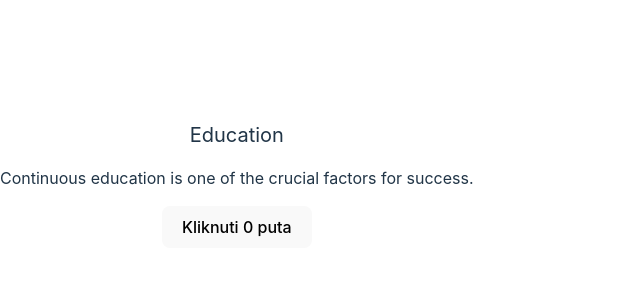
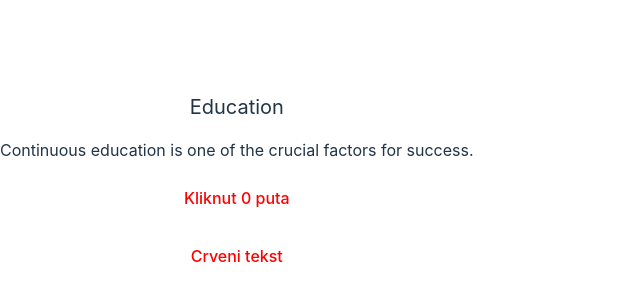
Before and after one commit to dsmintic/edu_react, a React (Vite) app in the folder my-app/: page / in a window 1280 px wide. Shown: the part 216-516 px from the top of the page, without its empty margins (0-640 px from the left). Built offline with nearby package versions, Linux system fonts and the light colour scheme.

Commit message:
component within component

```diff
--- a/my-app/src/App.tsx
+++ b/my-app/src/App.tsx
@@ -1,7 +1,7 @@
-import { useState } from "react";
-import reactLogo from "./assets/react.svg";
-import viteLogo from "/vite.svg";
 import "./App.css";
+import Title from "./components/Title";
+import Counter from "./components/Counter";
+import Button from "./components/Button";
 
 export default function App() {
   const title = "Education";
@@ -10,24 +10,7 @@ export default function App() {
       <Title title={title} />
       <span>Continuous education is one of the crucial factors for success.</span>
       <Counter />
+      <Button content="Crveni tekst"/>
     </div>
   );
 }
-
-interface TitleProps {
-  title: string;
-}
-
-function Title({ title }: TitleProps) {
-  return <span style={{ fontSize: 20 }}>{title}</span>;
-}
-
-function Counter() {
-  const [counter, setCounter] = useState(0);
-
-  const onClick = () => {
-    setCounter((oldCounter) => oldCounter - 1);
-  };
-
-  return <button onClick={onClick}>Kliknuti {counter} puta</button>;
-}
--- /dev/null
+++ b/my-app/src/components/Button.css
@@ -0,0 +1,4 @@
+.button{
+    color: red;
+    background-color: white;
+}
--- /dev/null
+++ b/my-app/src/components/Button.tsx
@@ -0,0 +1,14 @@
+import "./Button.css";
+
+interface ButtonProps {
+  content: string;
+  onClick?: () => void;
+}
+
+export default function Button({ content, onClick }: ButtonProps) {
+  return (
+    <button className="button" onClick={onClick}>
+      {content}
+    </button>
+  );
+}
--- /dev/null
+++ b/my-app/src/components/Counter.tsx
@@ -0,0 +1,14 @@
+import { useState } from "react";
+import Button from "./Button";
+
+export default function Counter() {
+  const [counter, setCounter] = useState(0);
+
+  const incrementCounter = () => {
+    setCounter((oldCounter) => oldCounter + 1);
+  };
+
+  return <Button content={`Kliknut ${counter} puta`} onClick={incrementCounter}></Button>;
+
+  // eturn <button onClick={onClick}>Kliknuti {counter} puta</button>;
+}
--- /dev/null
+++ b/my-app/src/components/Title.tsx
@@ -0,0 +1,7 @@
+interface TitleProps {
+  title: string;
+}
+
+export default function Title({ title }: TitleProps) {
+  return <span style={{ fontSize: 20 }}>{title}</span>;
+}
```
